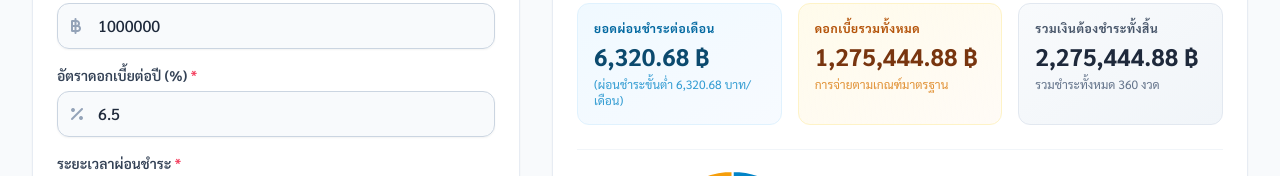
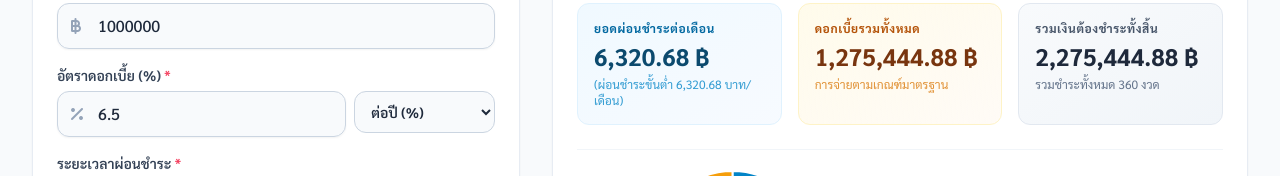
Before and after one commit to athiwus019/Calculate-interest, a plain HTML site: page index.html in a window 1280 px wide. Shown: the part 239-415 px from the top of the page. Drawn offline with nearby package versions, Linux system fonts and the light colour scheme.

Commit message:
Update index.html

```diff
--- a/index.html
+++ b/index.html
@@ -115,18 +115,27 @@
                             </div>
                         </div>
 
-                        <!-- Interest Rate -->
+                        <!-- Interest Rate (แก้ไขเพิ่มการเลือกหน่วยต่อปี/ต่อเดือน) -->
                         <div>
                             <label class="block text-sm font-semibold text-slate-700 mb-1.5">
-                                อัตราดอกเบี้ยต่อปี (%) <span class="text-rose-500">*</span>
+                                อัตราดอกเบี้ย (%) <span class="text-rose-500">*</span>
                             </label>
-                            <div class="relative rounded-xl shadow-sm">
-                                <div class="absolute inset-y-0 left-0 pl-3.5 flex items-center pointer-events-none text-slate-400">
-                                    <i class="fa-solid fa-percent"></i>
+                            <div class="grid grid-cols-3 gap-2">
+                                <div class="col-span-2 relative rounded-xl shadow-sm">
+                                    <div class="absolute inset-y-0 left-0 pl-3.5 flex items-center pointer-events-none text-slate-400">
+                                        <i class="fa-solid fa-percent"></i>
+                                    </div>
+                                    <input type="number" id="interestRate" value="6.5" min="0.01" max="100" step="0.01" required
+                                        class="block w-full pl-10 pr-4 py-2.5 bg-slate-50 border border-slate-300 rounded-xl focus:ring-2 focus:ring-sky-500 focus:border-sky-500 text-slate-800 text-base transition-all font-medium"
+                                        placeholder="เช่น 6.5">
                                 </div>
-                                <input type="number" id="interestRate" value="6.5" min="0.01" max="100" step="0.01" required
-                                    class="block w-full pl-10 pr-4 py-2.5 bg-slate-50 border border-slate-300 rounded-xl focus:ring-2 focus:ring-sky-500 focus:border-sky-500 text-slate-800 text-base transition-all font-medium"
-                                    placeholder="เช่น 6.5">
+                                <div>
+                                    <select id="rateUnit" onchange="calculateLoan()"
+                                        class="block w-full py-2.5 px-3 bg-slate-50 border border-slate-300 rounded-xl focus:ring-2 focus:ring-sky-500 focus:border-sky-500 text-slate-800 text-sm font-semibold transition-all">
+                                        <option value="year" selected>ต่อปี (%)</option>
+                                        <option value="month">ต่อเดือน (%)</option>
+                                    </select>
+                                </div>
                             </div>
                         </div>
 
@@ -356,7 +365,7 @@
         }
 
         // Auto calculate on input change
-        document.querySelectorAll('#calcForm input').forEach(input => {
+        document.querySelectorAll('#calcForm input, #calcForm select').forEach(input => {
             input.addEventListener('input', () => {
                 calculateLoan();
             });
@@ -371,20 +380,23 @@
         function calculateLoan() {
             // Get Inputs
             const loanAmount = parseFloat(document.getElementById('loanAmount').value) || 0;
-            const annualRate = parseFloat(document.getElementById('interestRate').value) || 0;
+            const rateInput = parseFloat(document.getElementById('interestRate').value) || 0;
+            const rateUnit = document.getElementById('rateUnit').value; // 'year' หรือ 'month'
             const termInput = parseFloat(document.getElementById('loanTerm').value) || 0;
             const termUnit = document.getElementById('termUnit').value;
             const customPayment = parseFloat(document.getElementById('customPayment').value) || 0;
             const enableExtra = document.getElementById('enableExtra').checked;
             const extraPayment = enableExtra ? (parseFloat(document.getElementById('extraPayment').value) || 0) : 0;
 
-            if (loanAmount <= 0 || annualRate <= 0 || termInput <= 0) {
+            if (loanAmount <= 0 || rateInput <= 0 || termInput <= 0) {
                 return;
             }
 
             // Total Months
             const totalMonths = termUnit === 'years' ? Math.round(termInput * 12) : Math.round(termInput);
-            const monthlyRate = (annualRate / 100) / 12;
+
+            // Calculate Monthly Rate based on Rate Unit Selection
+            const monthlyRate = rateUnit === 'year' ? (rateInput / 100) / 12 : (rateInput / 100);
 
             // Calculate Minimum PMT (Formula: P * r * (1+r)^n / ((1+r)^n - 1))
             const minMonthlyPMT = loanAmount * (monthlyRate * Math.pow(1 + monthlyRate, totalMonths)) / (Math.pow(1 + monthlyRate, totalMonths) - 1);
```
